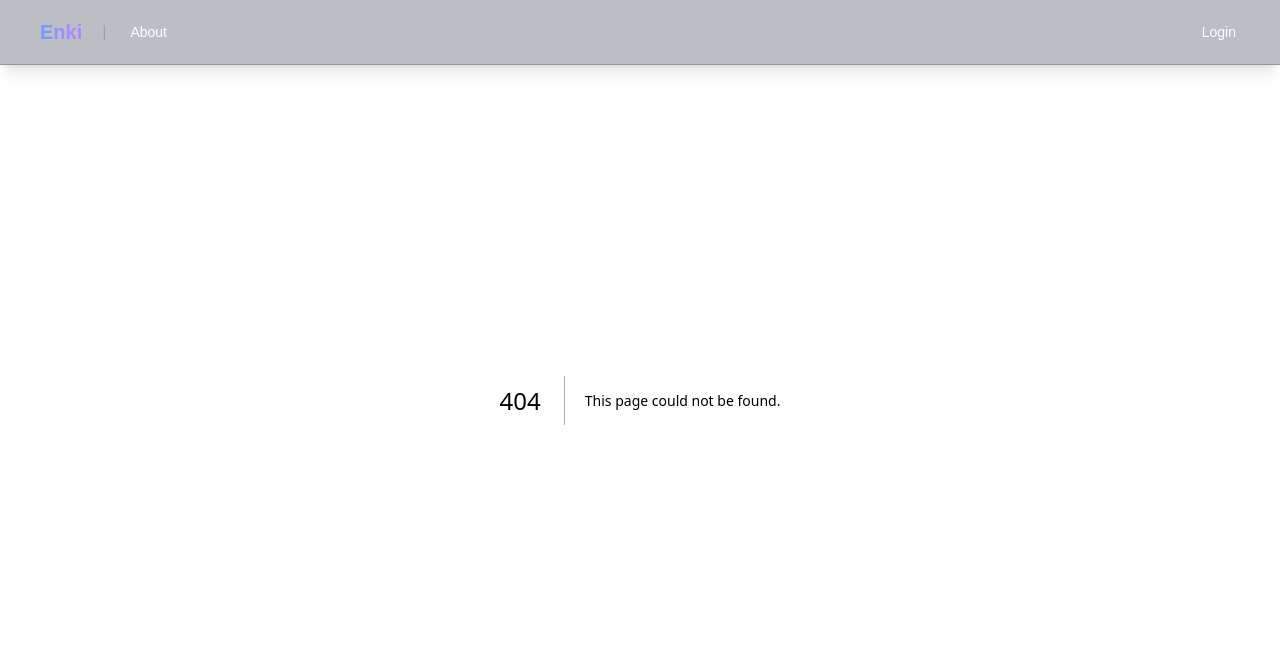
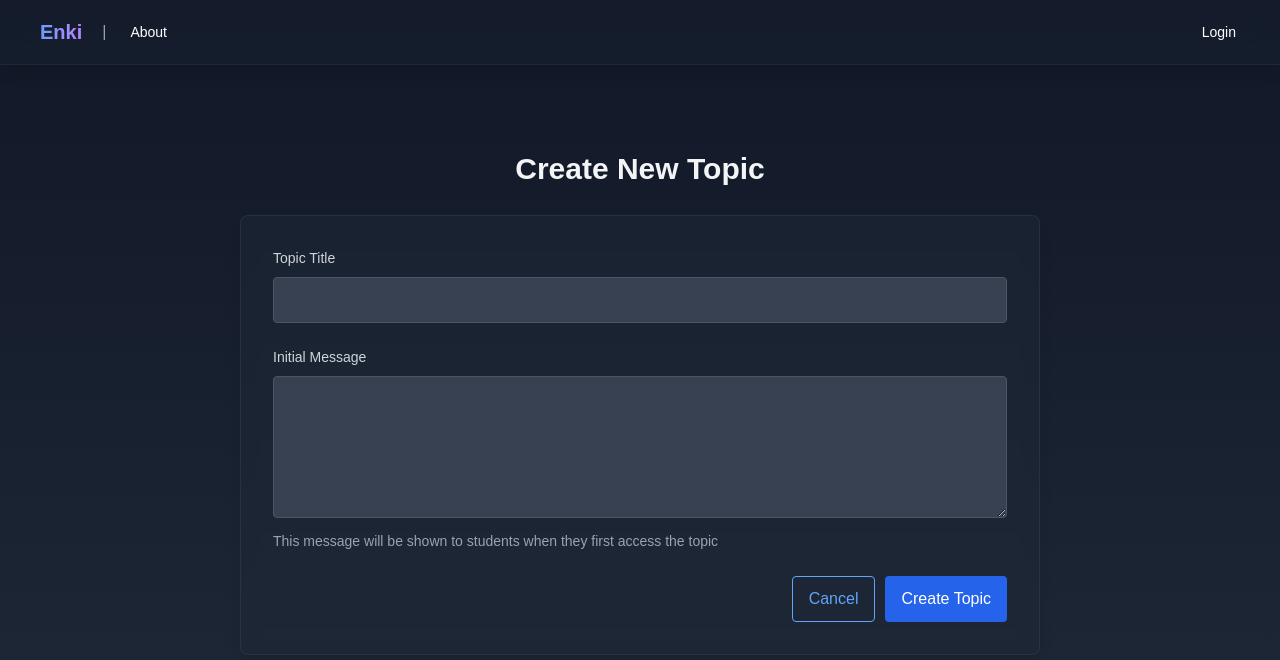
Before and after one commit to Lee-RoyDobson/Team-Project-Enki, a Next.js app in the folder enki/: page /instructor/topic_form in a window 1280 px wide. Before the commit this address had no page. Shown: the top 660 px of the page. Built offline with nearby package versions, Linux system fonts and the light colour scheme.

Commit message:
Added topic form

```diff
--- a/enki/package.json
+++ b/enki/package.json
@@ -9,11 +9,15 @@
     "lint": "next lint"
   },
   "dependencies": {
+    "@emotion/react": "^11.14.0",
+    "@emotion/styled": "^11.14.0",
+    "@mui/material": "^7.0.2",
     "next": "15.2.4",
     "openai": "^4.91.1",
     "react": "^19.0.0",
     "react-dom": "^19.0.0",
     "react-icons": "^5.5.0",
+    "react-toastify": "^11.0.5",
     "react-tsparticles": "^2.12.2",
     "tsparticles": "^3.8.1",
     "tsparticles-slim": "^2.12.0"
--- a/enki/src/app/instructor/dashboard/page.tsx
+++ b/enki/src/app/instructor/dashboard/page.tsx
@@ -1,14 +1,37 @@
-'use client'
+'use client';
 
-import { useRouter } from 'next/navigation'
-import React from 'react'
+import { useRouter } from 'next/navigation';
+import { useEffect } from 'react';
+import { toast } from 'react-toastify';
+import React from 'react';
 
 export default function StudentDashboard() {
-  const router = useRouter()
+  const router = useRouter();
+
+  useEffect(() => {
+    // Check for notification message in session storage
+    const notification = sessionStorage.getItem('topicNotification');
+    if (notification) {
+      toast.success(notification, {
+        position: "top-center", // Changed from "top-right" to "top-center"
+        autoClose: 5000,
+        hideProgressBar: false,
+        closeOnClick: true,
+        pauseOnHover: true,
+        draggable: true,
+      });
+      // Remove notification from session storage after displaying
+      sessionStorage.removeItem('topicNotification');
+    }
+  }, []);
 
   const handleGoToChatTest = () => {
-    router.push('/chat_test')
-  }
+    router.push('/chat_test');
+  };
+
+  const handleGoToTopicForm = () => {
+    router.push('/instructor/topic_form');
+  };
 
   return (
     <div className="flex min-h-screen flex-col items-center justify-center p-4">
@@ -17,10 +40,18 @@ export default function StudentDashboard() {
       {/* Chat Test navigation button */}
       <button
         onClick={handleGoToChatTest}
-        className="rounded bg-blue-500 px-4 py-2 font-bold text-white hover:bg-blue-700 cursor-pointer"
+        className="rounded bg-blue-500 px-4 py-2 font-bold text-white hover:bg-blue-700 cursor-pointer mb-4"
       >
         Go to Chat Test
       </button>
+
+      {/* Topic Form navigation button */}
+      <button
+        onClick={handleGoToTopicForm}
+        className="rounded bg-green-500 px-4 py-2 font-bold text-white hover:bg-green-700 cursor-pointer"
+      >
+        Create New Topic
+      </button>
     </div>
-  )
+  );
 }
--- /dev/null
+++ b/enki/src/app/instructor/topic_form/TopicForm.module.css
@@ -0,0 +1,127 @@
+.container {
+  min-height: 100vh;
+  display: flex;
+  flex-direction: column;
+  align-items: center;
+  justify-content: center;
+  background: linear-gradient(to bottom, #111827, #1f2937);
+  padding: 1rem;
+  position: relative;
+  overflow: hidden;
+}
+
+.formWrapper {
+  width: 100%;
+  max-width: 800px;
+  z-index: 10;
+}
+
+.heading {
+  font-size: 1.875rem;
+  margin-bottom: 1.5rem;
+  font-weight: 700;
+  color: #f3f4f6;
+  text-align: center;
+}
+
+.formCard {
+  background-color: rgba(31, 41, 55, 0.5);
+  backdrop-filter: blur(8px);
+  border: 1px solid rgba(75, 85, 99, 0.3);
+  border-radius: 0.5rem;
+  box-shadow: 0 10px 15px -3px rgba(0, 0, 0, 0.1), 0 4px 6px -2px rgba(0, 0, 0, 0.05);
+  padding: 2rem;
+}
+
+.errorMessage {
+  color: #fca5a5;
+  margin-bottom: 1rem;
+  padding: 0.75rem;
+  background-color: rgba(220, 38, 38, 0.3);
+  border: 1px solid rgba(220, 38, 38, 0.5);
+  border-radius: 0.25rem;
+}
+
+.formGroup {
+  margin-bottom: 1.5rem;
+}
+
+.formGroup label {
+  display: block;
+  margin-bottom: 0.5rem;
+  font-weight: 500;
+  color: #d1d5db;
+  font-size: 0.875rem;
+}
+
+.input, .textarea {
+  width: 100%;
+  padding: 0.625rem 0.75rem;
+  font-size: 1rem;
+  background-color: #374151;
+  border: 1px solid #4b5563;
+  color: #f3f4f6;
+  border-radius: 0.25rem;
+  box-sizing: border-box;
+}
+
+.input:focus, .textarea:focus {
+  outline: none;
+  border-color: #2563eb;
+  ring: 2px;
+  ring-color: #3b82f6;
+}
+
+.textarea {
+  resize: vertical;
+  min-height: 120px;
+}
+
+.helperText {
+  display: block;
+  color: #9ca3af;
+  margin-top: 0.375rem;
+  font-size: 0.875rem;
+}
+
+.buttonGroup {
+  display: flex;
+  justify-content: flex-end;
+  margin-top: 1.5rem;
+}
+
+.buttonPrimary {
+  background-color: #2563eb;
+  color: white;
+  border: none;
+  padding: 0.625rem 1rem;
+  border-radius: 0.25rem;
+  cursor: pointer;
+  font-size: 1rem;
+  transition: background-color 150ms;
+}
+
+.buttonPrimary:hover {
+  background-color: #1d4ed8;
+}
+
+.buttonPrimary:disabled {
+  background-color: #4b5563;
+  color: #d1d5db;
+  cursor: not-allowed;
+}
+
+.buttonSecondary {
+  background-color: transparent;
+  color: #60a5fa;
+  border: 1px solid #60a5fa;
+  padding: 0.625rem 1rem;
+  border-radius: 0.25rem;
+  cursor: pointer;
+  margin-right: 0.625rem;
+  font-size: 1rem;
+}
+
+.buttonSecondary:hover {
+  background-color: rgba(96, 165, 250, 0.1);
+}
--- /dev/null
+++ b/enki/src/app/instructor/topic_form/page.tsx
@@ -0,0 +1,106 @@
+'use client';
+
+import { useState } from 'react';
+import { useRouter } from 'next/navigation';
+import styles from './TopicForm.module.css';
+import { toast } from 'react-toastify';
+
+export default function TopicForm() {
+  const router = useRouter();
+  const [formData, setFormData] = useState({
+    title: '',
+    initialMessage: '',
+  });
+  const [isSubmitting, setIsSubmitting] = useState(false);
+  const [error, setError] = useState('');
+
+  const handleChange = (e: React.ChangeEvent<HTMLInputElement | HTMLTextAreaElement>) => {
+    const { name, value } = e.target;
+    setFormData((prev) => ({
+      ...prev,
+      [name]: value,
+    }));
+  };
+
+  const handleSubmit = async (e: React.FormEvent) => {
+    e.preventDefault();
+    setIsSubmitting(true);
+    setError('');
+
+    try {
+      // Simulate API call with a timeout
+      await new Promise(resolve => setTimeout(resolve, 800));
+
+      // TODO: Replace with actual backend API integration when ready
+      console.log('Topic submission data:', formData);
+
+      // Store success message in sessionStorage to display on dashboard
+      sessionStorage.setItem('topicNotification', `Topic "${formData.title}" created successfully!`);
+
+      // Simulate successful submission
+      router.push('/instructor/dashboard');
+      router.refresh();
+    } catch (err) {
+      setError(err instanceof Error ? err.message : 'An error occurred');
+    } finally {
+      setIsSubmitting(false);
+    }
+  };
+
+  return (
+    <div className={styles.container}>
+      <div className={styles.formWrapper}>
+        <h1 className={styles.heading}>Create New Topic</h1>
+        <div className={styles.formCard}>
+          {error && (
+            <p className={styles.errorMessage}>{error}</p>
+          )}
+          <form onSubmit={handleSubmit}>
+            <div className={styles.formGroup}>
+              <label htmlFor="title">Topic Title</label>
+              <input
+                id="title"
+                type="text"
+                name="title"
+                value={formData.title}
+                onChange={handleChange}
+                required
+                className={styles.input}
+              />
+            </div>
+            <div className={styles.formGroup}>
+              <label htmlFor="initialMessage">Initial Message</label>
+              <textarea
+                id="initialMessage"
+                name="initialMessage"
+                value={formData.initialMessage}
+                onChange={handleChange}
+                rows={5}
+                className={styles.textarea}
+              />
+              <small className={styles.helperText}>
+                This message will be shown to students when they first access the topic
+              </small>
+            </div>
+            <div className={styles.buttonGroup}>
+              <button
+                type="button"
+                className={styles.buttonSecondary}
+                onClick={() => router.back()}
+              >
+                Cancel
+              </button>
+              <button
+                type="submit"
+                className={styles.buttonPrimary}
+                disabled={isSubmitting}
+              >
+                {isSubmitting ? 'Submitting...' : 'Create Topic'}
+              </button>
+            </div>
+          </form>
+        </div>
+      </div>
+    </div>
+  );
+}
--- a/enki/src/app/layout.tsx
+++ b/enki/src/app/layout.tsx
@@ -2,6 +2,8 @@ import type { Metadata } from "next";
 import { Geist, Geist_Mono } from "next/font/google";
 import "./globals.css";
 import NavBar from "../components/NavBar";
+import { ToastContainer } from 'react-toastify';
+import 'react-toastify/dist/ReactToastify.css';
 
 const geistSans = Geist({
   variable: "--font-geist-sans",
@@ -30,6 +32,7 @@ export default function RootLayout({
       >
         <NavBar />
         <main>{children}</main>
+        <ToastContainer />
       </body>
     </html>
   );
```
Also changed, not shown: 1 other file (tests, documents, lock files or other folders).
